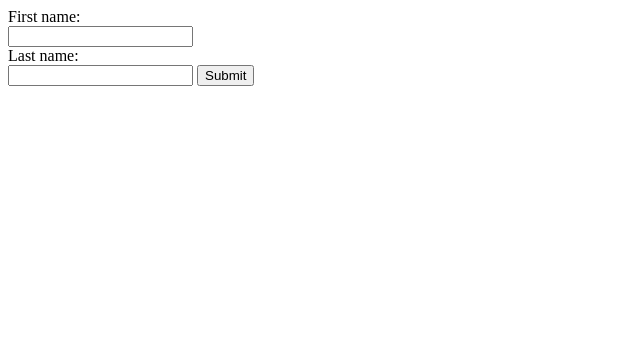
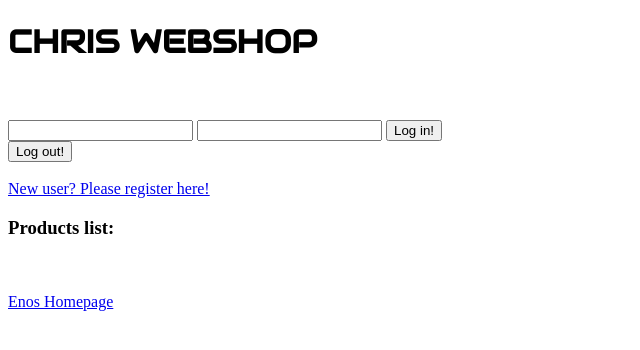
Before and after one commit to ccataldo345/I702-Web-Application-Programming, a PHP site: page / in a window 1280 px wide. Shown: the top 350 px of the page, without its empty margins (0-640 px from the left). Run offline with PHP 8.4, Linux system fonts and the light colour scheme; data that the repository does not hold is empty; a stand-in replaces the project's code that opens the database connection.

Commit message:
Clean repo, reorganise files and folders

```diff
--- a/index.php
+++ b/index.php
@@ -1,18 +1,88 @@
+<?php
+require_once ("config.php");
+?>
+
+<!DOCTYPE html>
 <html>
-  <head>
-	<title>Chris website</title>
-	</head>
-	<body>
-	<?php 'This is my first php' ?>
+  <head><link href="https://fonts.googleapis.com/css?family=Audiowide" rel="stylesheet"> <!-- from google fonts -->
+    <meta charset="utf-8"/>
+    <meta name="description" content="Introduction to this guy's website">
+    <title>Chris Webshop</title>
+    <link rel="css/style.css" type="text/css"/>
+    <script type="text/javascript" src="js/main.js"></script>
+    <meta name="viewport" content="width=device-width, user-scalable=no"/><!-- Disable zoom on smartphone -->
+  </head>
 
-		<form action='submit.php' method='post'>
-		First name:<br>
-		<input type="text" name="firstname"><br>
-		Last name:<br>
-		<input type="text" name="lastname">
-		<input type="submit" value="Submit">
-		</form>
-	</body>
+  <body>
+	 <header>
+      <h1 style="font-family: Audiowide;">CHRIS WEBSHOP</h1>
+	  <br/>
+	  <br/>
+    </header>
+    <nav>
+      <!-- Navigation links go here -->
+
+  <form method="POST" action="login.php">
+  <input type="text" name="user"/>
+  <input type="password" name="password"/>
+  <input type="submit" value="Log in!"/>
+  </form> <!--Show the login form above-->
+
+  <form method="POST" action="logout.php">
+  <input type="submit" value="Log out!"/>
+  <!--<a href="logout.php">Log out!</a><br />  <!--Put link to logout.php here-->
+
+<br />
+<br />
+      <a href="regform.php">New user? Please register here!</a><br />
+    </nav>
+
+    <section>
+      <h3>Products list:</h3>
+    </section>
+    <article>
+      <!-- The actual content goes here -->
+      <!-- This is the product list page -->
+	  <ul>
+	  <?php /*echo "This is hello from PHP!"*/;
+
+		$conn = new mysqli("localhost", "test", "t3st3r123", "test");
+	 	$results = $conn->query("SELECT * FROM ccataldo_shop_product;");
+
+		while ($row = $results->fetch_assoc()) {
+			?>
+
+				<li>
 
 
-	</html>
+            <p style="border: 2px dotted;">
+              <a href="description.php?id=<?=$row['id']?>">
+            <?=$row["name"]?></a>'      '
+            <?=$row["price"]?> EUR
+            </p>
+
+        	</li>
+
+    <?php
+		}
+
+		$conn->close();
+
+		?>
+
+
+    </ul>
+		</p>
+
+  </article>
+    <aside>
+      <!-- Context specific links go here -->
+    </aside>
+    <footer>
+	<br />
+	<br />
+      <a href="http://enos.itcollege.ee/~ccataldo">Enos Homepage</a><br />
+    </footer>
+  </body>
+
+</html>
```
Also changed, not shown: Lab01/index.php (deleted, +0 -88 lines), index.html (deleted, +0 -19 lines), OOP/class_lib.php (renamed from Lab01/OOP/class_lib.php), OOP/employee.php (renamed from Lab01/OOP/employee.php), OOP/index.php (renamed from Lab01/OOP/index.php), README.md (added), action_page.php (renamed from Lab01/action_page.php), cart.php (renamed from Lab01/cart.php), css/oop/class_lib.php (renamed from Lab01/css/oop/class_lib.php), css/oop/employee.php (renamed from Lab01/css/oop/employee.php), css/oop/index.php (renamed from Lab01/css/oop/index.php), css/style.css (renamed from Lab01/css/style.css), description.php (renamed from Lab01/description.php), header.php (renamed from Lab01/header.php), 5 more files.
